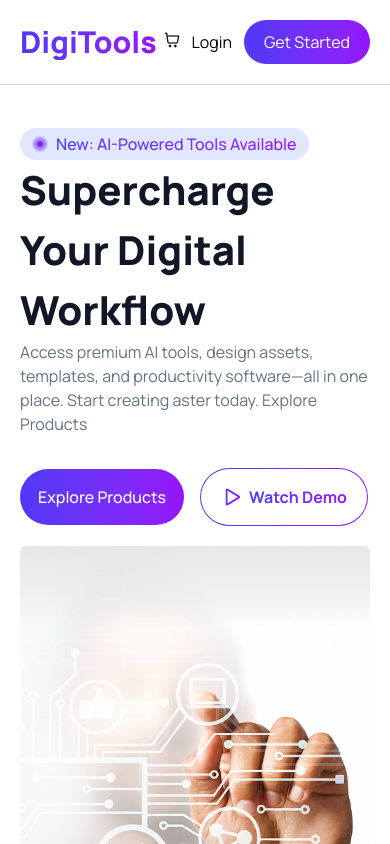
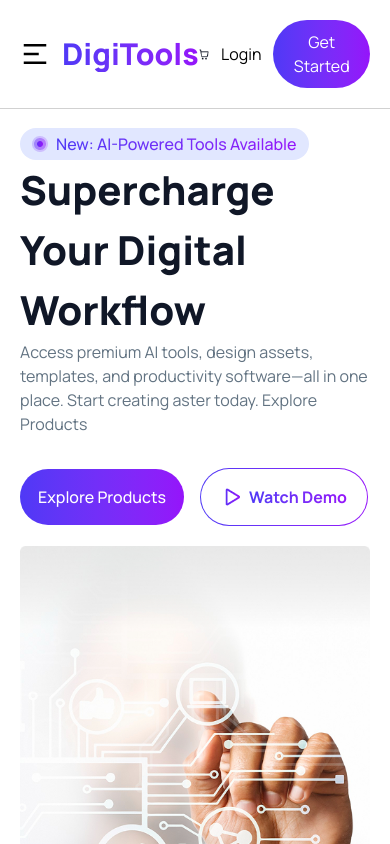
Before and after one commit to mesbahulislam1/DigiTools, a React (Vite) app: page / in a window 390 px wide. Shown: the top 844 px of the page. Built offline with nearby package versions, Linux system fonts and the light colour scheme.

Commit message:
complete navbar

```diff
--- a/src/components/navbar/Navbar.jsx
+++ b/src/components/navbar/Navbar.jsx
@@ -1,18 +1,59 @@
-import React from 'react'
+import React, {useEffect, useState } from 'react'
 import Cart from '../../assets/products/shopping-cart.png'
+import { RiMenu2Line } from "react-icons/ri";
+import { IoCloseSharp } from "react-icons/io5";
+
+
+
 const Navbar = ({card}) => {
+
+  const [showMenu, setShowMenu]=useState(false)
+
+
+
+  useEffect(() => {
+    const resizeHandel=()=>{
+      if (window.innerWidth >= 600) {
+        setShowMenu(false)
+
+      }
+    }
+
+    window.addEventListener("resize", resizeHandel)
+    return () => {
+      window.removeEventListener("resize", resizeHandel)
+    };
+  }, [])
 
     const NavLink = ['Products', 'Features', 'Pricing', 'Testimonials', 'FAQ']
   return (
-    <div className=' border-b fixed top-0 w-full z-50 bg-white border-black/18 py-5'>
+    <div className=' border-b fixed top-0  w-full z-100 bg-white border-black/18 py-5'>
         <div className='flex px-5 justify-between items-center max-w-[1180px] mx-auto'>
-      <h2 className='text-3xl font-black bg-linear-to-l to-[#4F39F6] from-[#9514FA] bg-clip-text text-transparent'>DigiTools</h2>
+      <div className='flex items-center gap-3'>
+        {
+          showMenu ? <IoCloseSharp onClick={()=> setShowMenu(false)} className='text-2xl cursor-pointer  h-[30px] w-[30px] md:hidden'/>:<RiMenu2Line onClick={()=> setShowMenu(true)} className='text-2xl cursor-pointer  h-[30px] w-[30px] md:hidden'/>
+        }
+
+        <h2 className='text-3xl font-black bg-linear-to-l to-[#4F39F6] from-[#9514FA] bg-clip-text text-transparent'>DigiTools</h2>
+      </div>
       <div className='md:flex gap-[28px] hidden'>
         {
             NavLink.map((list,index)=>{
                return <a key={index} href="#" className='text-[#101727] font-semibold'>{list}</a>
             })
         }
+      </div>
+      <div className={` fixed bg-white ${showMenu? 'left-0':'-left-1500'} transition-all duration-500 space-y-4 px-8 py-8 w-[250px] h-full top-21 z-70`}>
+        {
+          NavLink.map((list)=>{
+            return <ul>
+              <a href="">{list}</a>
+            </ul>
+          })
+        }
+      </div>
+      <div onClick={()=> setShowMenu(false)} className={` fixed top-0 bg-black/40 ${showMenu? 'left-0':'-left-1500'} w-full transition-all duration-100  h-full top-21 z-60`}>
+
       </div>
 
       <div className='flex items-center gap-3'>
```
